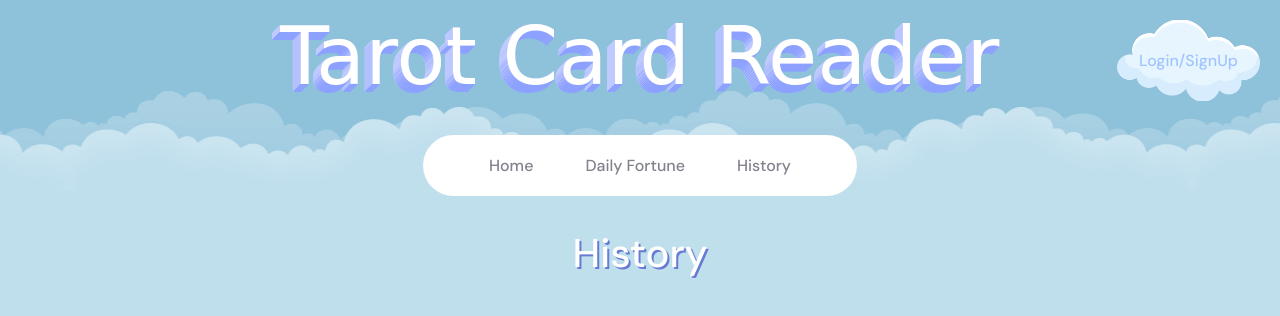
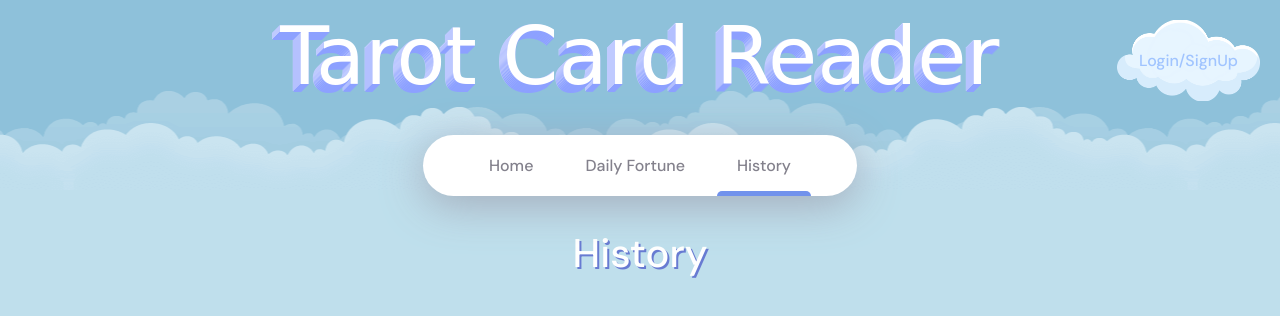
Before and after one commit to CSE112-team1/CSE112-team1, a website with bundled scripts: page source/index.html in a window 1280 px wide. Both pictures are taken after a click on the link "History". Built offline with nearby package versions, Linux system fonts and the light colour scheme; no server answers.

Commit message:
finished user story 6.1 - make indication for current tab can probably change the color later but it will be easy

```diff
--- a/source/index.html
+++ b/source/index.html
@@ -24,7 +24,7 @@
 
     <!-- Navbar -->
     <nav class="nav">
-        <a href="#" class="nav-item" id="nav-btn-home">Home</a>
+        <a href="#" class="nav-item active" id="nav-btn-home">Home</a>
         <a href="#" class="nav-item" id="nav-btn-daily-fortune">Daily Fortune</a>
         <a href="#" class="nav-item" id="nav-btn-history">History</a>
         <span class="nav-indicator"></span>
--- a/source/scripts.js
+++ b/source/scripts.js
@@ -365,6 +365,14 @@ function saveHandler() { // eslint-disable-line no-unused-vars
  * and show all elements which we do want displayed
  */
 function displayHomeScreen() {
+  // remove active class from all tabs
+  for (const tab of document.querySelectorAll('.nav-item')) {
+    tab.classList.remove('active');
+  }
+
+  // make daily fortune tab active
+  document.getElementById('nav-btn-home').classList.add('active');
+
   // hide history section
   document.getElementById('history-section').hidden = true;
 
@@ -443,8 +451,16 @@ function displayDailyFortuneScreen() {
   allowCardFlips = false;
   let cardFlips = document.querySelectorAll('.cardflip');
   cardFlips.forEach(function (cardFlip) {
-  cardFlip.classList.toggle('flipped', false);
-});
+    cardFlip.classList.toggle('flipped', false);
+  });
+
+  // remove active class from all tabs
+  for (const tab of document.querySelectorAll('.nav-item')) {
+    tab.classList.remove('active');
+  }
+
+  // make daily fortune tab active
+  document.getElementById('nav-btn-daily-fortune').classList.add('active');
 }
 /**
  * History screen display function
@@ -453,6 +469,14 @@ function displayDailyFortuneScreen() {
  * For this screen, we only want history related items, all others buttons/images should be hidden
  */
 function displayHistoryScreen() { // eslint-disable-line no-unused-vars
+  // remove active class from all tabs
+  for (const tab of document.querySelectorAll('.nav-item')) {
+    tab.classList.remove('active');
+  }
+
+  // make history tab active
+  document.getElementById('nav-btn-history').classList.add('active');
+
   // show history section
   document.getElementById('history-section').hidden = false;
 
--- a/source/styles.css
+++ b/source/styles.css
@@ -166,7 +166,7 @@ nav {
   background-color: #fff;
   padding: 0 40px;
   border-radius: 40px;
-  box-shadow: 0 10px 40px rgba(159 162 177 80%);
+  box-shadow: 0 10px 40px rgba(159, 162, 177, 80%);
 }
 
 .nav-item {
@@ -180,7 +180,7 @@ nav {
   position: relative;
 }
 
-.nav-item::before {
+.nav-item::before, .active::before {
   content: "";
   position: absolute;
   bottom: -6px;
@@ -193,12 +193,12 @@ nav {
   transition: 0.3s;
 }
 
-.nav-item:not(.is-active):hover::before {
+.nav-item:not(.is-active):hover::before, .active::before {
   opacity: 1;
   bottom: 0;
 }
 
-.nav-item:not(.is-active):hover {
+.nav-item:not(.is-active):hover, .active::before {
   color: #333;
 }
 
@@ -397,7 +397,7 @@ textarea {
   background-color: #bfdfec;
   padding: 20px;
   border-radius: 5px;
-  box-shadow: 0 2px 5px rgba(0 0 0 30%);
+  box-shadow: 0 2px 5px rgba(0, 0, 0, 30%);
 }
 
 .popup-box input {
```
